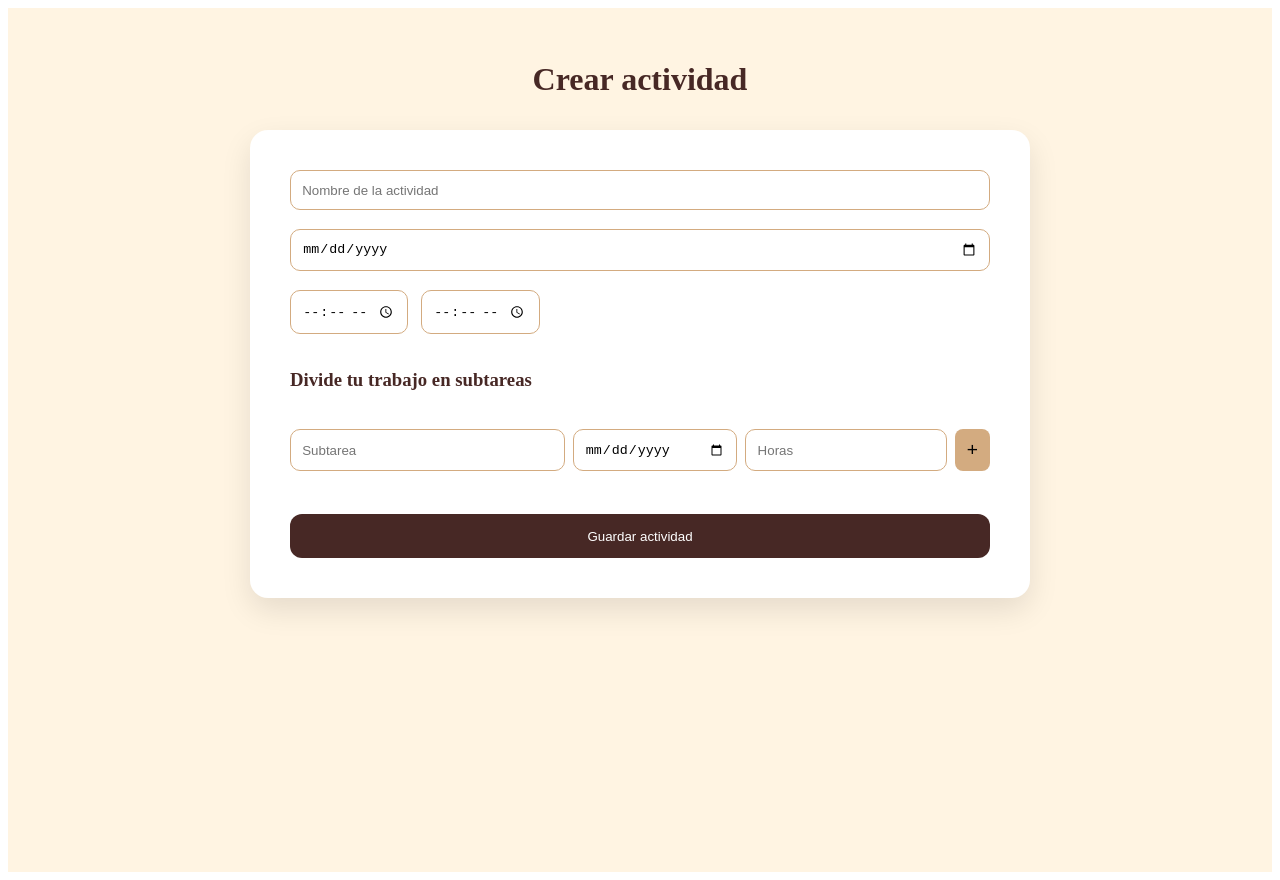
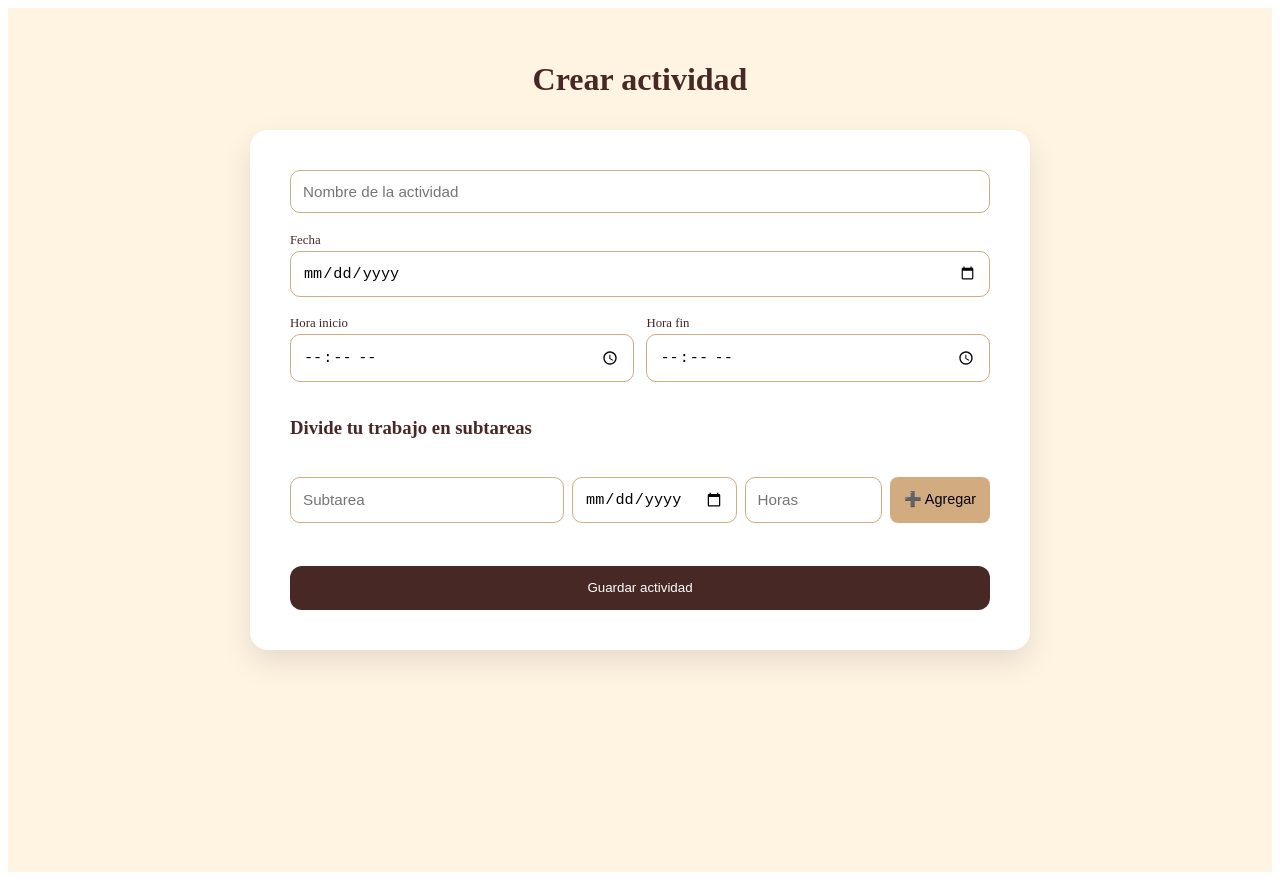
Before and after one commit to Sepul11/planificador-estudios-frontend, a React (Vite) app: page /crear in a window 1280 px wide. Built offline with nearby package versions, Linux system fonts and the light colour scheme.

Commit message:
feature mejoras UI

```diff
--- a/src/pages/CrearActividad.jsx
+++ b/src/pages/CrearActividad.jsx
@@ -16,8 +16,40 @@ function CrearActividad() {
   const [subFecha, setSubFecha] = useState("");
   const [subHoras, setSubHoras] = useState("");
 
+  //Errores
+  const [errores, setErrores] = useState({});
+  const [errorSub, setErrorSub] = useState("");
+  const [loading, setLoading] = useState(false);
+
   function agregarSubtarea() {
-    if (!subTitulo || !subHoras) return;
+    const duracionActividad = calcularDuracionActividad();
+
+    const totalSubtareas =
+      subtareas.reduce((total, s) => total + Number(s.horas), 0) +
+      Number(subHoras);
+
+    if (duracionActividad && totalSubtareas > duracionActividad) {
+      setErrorSub(
+        `Las subtareas superan la duración de la actividad (${duracionActividad}h)`
+      );
+      return;
+    }
+
+    if (!subTitulo.trim()) {
+      setErrorSub("La subtarea necesita un nombre");
+      return;
+    }
+
+    if (!subHoras || subHoras <= 0) {
+      setErrorSub("Las horas deben ser mayores a 0");
+      return;
+    }
+
+    if (subFecha && fecha && subFecha < fecha) {
+      setErrorSub("La subtarea no puede ser antes de la actividad");
+      return;
+    }
+
 
     const nueva = {
       id: Date.now(),
@@ -30,17 +62,62 @@ function CrearActividad() {
     setSubTitulo("");
     setSubFecha("");
     setSubHoras("");
+
+    setErrorSub("");
   }
 
   function eliminarSubtarea(id) {
     setSubtareas(subtareas.filter((s) => s.id !== id));
   }
 
+  function validarFormulario() {
+      const nuevosErrores = {};
+
+      if (!titulo.trim()) {
+        nuevosErrores.titulo = "El título es obligatorio";
+      } else if (titulo.length < 3) {
+        nuevosErrores.titulo = "Debe tener al menos 3 caracteres";
+      }
+
+      if (!fecha) {
+        nuevosErrores.fecha = "Selecciona una fecha";
+      }
+
+      if (!horaInicio) {
+        nuevosErrores.horaInicio = "Selecciona hora de inicio";
+      }
+
+      if (!horaFin) {
+        nuevosErrores.horaFin = "Selecciona hora de fin";
+      }
+
+      if (horaInicio && horaFin && horaInicio >= horaFin) {
+        nuevosErrores.horaFin = "La hora de fin debe ser mayor que la de inicio";
+      }
+
+      setErrores(nuevosErrores);
+
+      return Object.keys(nuevosErrores).length === 0;
+    }
+
+    function calcularDuracionActividad() {
+      if (!horaInicio || !horaFin) return null;
+
+      const [h1, m1] = horaInicio.split(":").map(Number);
+      const [h2, m2] = horaFin.split(":").map(Number);
+
+      const inicio = h1 * 60 + m1;
+      const fin = h2 * 60 + m2;
+
+      return (fin - inicio) / 60;
+    }
+
+
   async function guardarActividad() {
-    if (!titulo || !fecha || !horaInicio || !horaFin) {
-      alert("Completa todos los campos principales");
+    if (!validarFormulario()) {
       return;
     }
+
     const actividadData = {
       titulo,
       fecha,
@@ -53,6 +130,7 @@ function CrearActividad() {
       })),
     };
     try {
+      setLoading(true);
       const response = await fetch(
         "https://planificador-estudios-backend-80p8.onrender.com/actividades/",
         {
@@ -76,6 +154,8 @@ function CrearActividad() {
     } catch (error) {
       alert("Error conectando con el servidor");
       console.error(error);
+    }finally {
+      setLoading(false);
     }
 
   }
@@ -87,32 +167,47 @@ function CrearActividad() {
       <div style={card}>
         {/* Actividad */}
         <input
-          style={input}
+          style={{...input, border: errores.titulo ? "1px solid #ff6b6b" : input.border}}
           placeholder="Nombre de la actividad"
           value={titulo}
           onChange={(e) => setTitulo(e.target.value)}
         />
 
+        {errores.titulo && <span style={error}>{errores.titulo}</span>}
+
+        <div style={timeGroup}>
+        <label style={label}>Fecha</label>
         <input
-          style={input}
+          style={{...input, border: errores.fecha ? "1px solid #ff6b6b" : input.border}}
           type="date"
           value={fecha}
           onChange={(e) => setFecha(e.target.value)}
         />
+        </div>
+        {errores.fecha && <span style={error}>{errores.fecha}</span>}
 
         <div style={row}>
+          <div style={timeGroup}>
+            <label style={label}>Hora inicio</label>
             <input
-            style={input}
+              style={{...input, border: errores.horaInicio ? "1px solid #ff6b6b" : input.border}}
               type="time"
               value={horaInicio}
               onChange={(e) => setHoraInicio(e.target.value)}
             />
+            <div>{errores.horaInicio && <span style={error}>{errores.horaInicio}</span>}</div>
+          </div>
+
+          <div style={timeGroup}>
+            <label style={label}>Hora fin</label>
             <input
-            style={input}
+              style={{...input, border: errores.horaFin ? "1px solid #ff6b6b" : input.border}}
               type="time"
               value={horaFin}
               onChange={(e) => setHoraFin(e.target.value)}
             />
+            <div>{errores.horaFin && <span style={error}>{errores.horaFin}</span>}</div>
+          </div>
         </div>
 
         {/* Subtareas */}
@@ -120,28 +215,46 @@ function CrearActividad() {
 
         <div style={subRow}>
           <input
-            style={input}
+            style={{
+              ...input,
+              border: errorSub ? "1px solid #ff6b6b" : input.border
+            }}
             placeholder="Subtarea"
             value={subTitulo}
             onChange={(e) => setSubTitulo(e.target.value)}
           />
+          {errorSub.subTitulo && <span style={error}>{errorSub.subTitulo}</span>}
           <input
-            style={input}
+            style={{
+              ...input,
+              border: errorSub ? "1px solid #ff6b6b" : input.border
+            }}
             type="date"
             value={subFecha}
             onChange={(e) => setSubFecha(e.target.value)}
           />
+          {errorSub.subFecha && <span style={error}>{errorSub.subFecha}</span>}
           <input
-            style={input}
+            style={{
+              ...input,
+              border: errorSub ? "1px solid #ff6b6b" : input.border
+            }}
             type="number"
             placeholder="Horas"
+            min="1"
+            max="24"
             value={subHoras}
             onChange={(e) => setSubHoras(e.target.value)}
+            onKeyDown={(e) => {
+              if (e.key === "Enter") agregarSubtarea();
+            }}
           />
+          {errorSub.subFecha && <span style={error}>{errorSub.subFecha}</span>}
           <button style={addBtn} onClick={agregarSubtarea}>
-            +
+            ➕ Agregar
           </button>
         </div>
+        {errorSub && <span style={error}>{errorSub}</span>}
 
         {subtareas.map((s) => (
           <div key={s.id} style={subItem}>
@@ -149,13 +262,13 @@ function CrearActividad() {
               {s.titulo} · {s.fecha} · {s.horas}h
             </span>
             <button onClick={() => eliminarSubtarea(s.id)} style={removeBtn}>
-              ❌
+              ❌ Eliminar
             </button>
           </div>
         ))}
 
-        <button style={saveBtn} onClick={guardarActividad}>
-          Guardar actividad
+        <button style={saveBtn} disabled={loading} onClick={guardarActividad}>
+          {loading ? "Guardando..." : "Guardar actividad"}
         </button>
       </div>
     </div>
@@ -189,9 +302,11 @@ const card = {
 };
 
 const input = {
-  padding: "0.7rem",
+  padding: "0.75rem",
   borderRadius: "10px",
   border: "1px solid #D3AB80",
+  outline: "none",
+  fontSize: "0.95rem",
 };
 
 const row = {
@@ -214,9 +329,11 @@ const addBtn = {
   background: "#D3AB80",
   border: "none",
   borderRadius: "8px",
-  padding: "0 12px",
+  padding: "0 14px",
   cursor: "pointer",
-  fontSize: "1.2rem",
+  fontSize: "0.9rem",
+  fontWeight: "500",
+  whiteSpace: "nowrap"
 };
 
 const subItem = {
@@ -244,4 +361,22 @@ const saveBtn = {
   cursor: "pointer",
 };
 
+const error = {
+  color: "#ff6b6b",
+  fontSize: "0.8rem",
+  marginTop: "-0.6rem",
+};
+
+const timeGroup = {
+  display: "flex",
+  flexDirection: "column",
+  flex: 1,
+};
+
+const label = {
+  fontSize: "0.8rem",
+  color: "#472825",
+  marginBottom: "3px",
+};
+
 export default CrearActividad;
--- a/src/pages/Hoy.jsx
+++ b/src/pages/Hoy.jsx
@@ -93,7 +93,7 @@ function Hoy() {
 
       {/* FAB */}
       <button style={fab} onClick={() => navigate("/crear")}>
-        ➕
+        ➕ Agregar
       </button>
     </div>
   );
--- a/src/pages/PruebaCrearActividad.jsx
+++ /dev/null
@@ -1,60 +0,0 @@
-import { useState, useEffect } from "react";
-
-function PruebaCrearActividad() {
-  const [titulo, setTitulo] = useState("");
-  const [actividades, setActividades] = useState([]);
-
-  const API_URL = "https://planificador-estudios-backend-80p8.onrender.com/actividades/";
-
-  // 🔹 GET
-  const obtenerActividades = async () => {
-    const response = await fetch(API_URL);
-    const data = await response.json();
-    setActividades(data);
-  };
-
-  // 🔹 POST
-  const crearActividad = async (e) => {
-    e.preventDefault();
-
-    await fetch(API_URL, {
-      method: "POST",
-      headers: {
-        "Content-Type": "application/json",
-      },
-      body: JSON.stringify({ titulo }),
-    });
-
-    setTitulo("");
-    obtenerActividades(); // refresca lista
-  };
-
-  useEffect(() => {
-    obtenerActividades();
-  }, []);
-
-  return (
-    <div style={{ padding: "20px" }}>
-      <h2>Prueba Crear Actividad</h2>
-
-      <form onSubmit={crearActividad}>
-        <input
-          type="text"
-          placeholder="Título"
-          value={titulo}
-          onChange={(e) => setTitulo(e.target.value)}
-        />
-        <button type="submit">Crear</button>
-      </form>
-
-      <h3>Lista de Actividades</h3>
-      <ul>
-        {actividades.map((act) => (
-          <li key={act.id}>{act.titulo}</li>
-        ))}
-      </ul>
-    </div>
-  );
-}
-
-export default PruebaCrearActividad;
--- a/src/router/AppRouter.jsx
+++ b/src/router/AppRouter.jsx
@@ -3,8 +3,6 @@ import Hoy from "../pages/Hoy";
 import CrearActividad from "../pages/CrearActividad";
 import Login from "../pages/Login";
 import Menu from "../pages/Menu";
-import PruebaCrearActividad from "../pages/PruebaCrearActividad";
-
 
 
 function AppRouter() {
@@ -15,7 +13,6 @@ function AppRouter() {
         <Route path="/menu" element={<Menu />} />
         <Route path="/hoy" element={<Hoy />} />
         <Route path="/crear" element={<CrearActividad />} />
-        <Route path="/prueba" element={<PruebaCrearActividad />} />
       </Routes>
     </BrowserRouter>
   );
```
Lines whose indentation alone changed are shown as unchanged.
